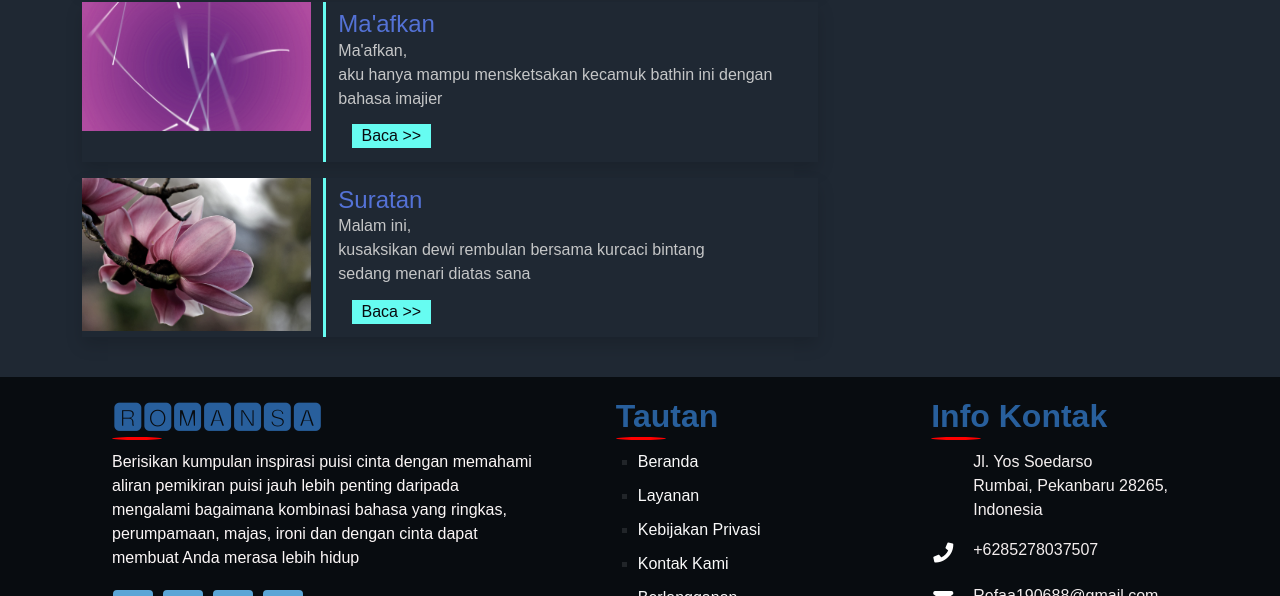
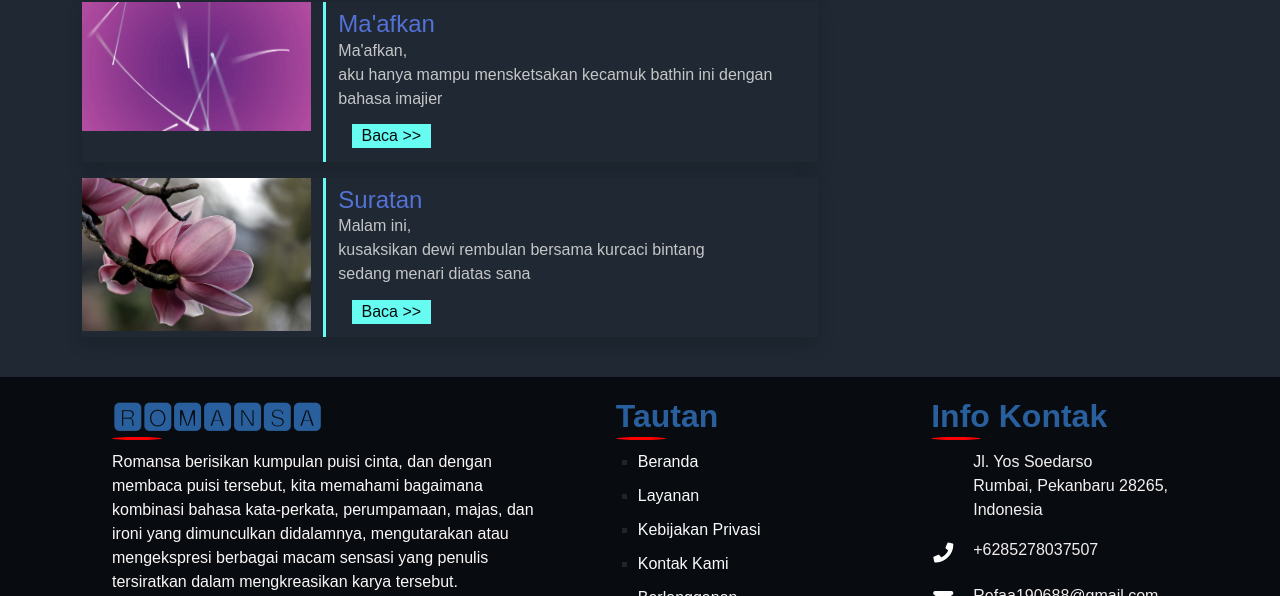
Before and after one commit to reskapauzi/reskapauzi.github.io, a plain HTML site: page index.html in a window 1280 px wide. Shown: the part 1572-2168 px from the top of the page. Drawn offline with Linux system fonts and the light colour scheme; some icons are missing.

Commit message:
Update index.html

```diff
--- a/index.html
+++ b/index.html
@@ -404,7 +404,7 @@
     <div class="container">
       <div class="note">
         <h2>🆁🅾🅼🅰🅽🆂🅰</h2>
-          <p>Berisikan kumpulan inspirasi puisi cinta dengan memahami aliran pemikiran puisi jauh lebih penting daripada mengalami bagaimana kombinasi bahasa yang ringkas, perumpamaan, majas, ironi dan dengan cinta dapat membuat Anda merasa lebih hidup</p>
+          <p>Romansa berisikan kumpulan puisi cinta, dan dengan membaca puisi tersebut, kita memahami bagaimana kombinasi bahasa kata-perkata, perumpamaan, majas, dan ironi yang dimunculkan didalamnya, mengutarakan atau mengekspresi berbagai macam sensasi yang penulis tersiratkan dalam mengkreasikan karya tersebut.</p>
           <ul class="sci">
             <li><a href="#"><i class="fab fa-facebook" aria-hidden="true"></i></a></li>
             <li><a href="#"><i class="fab fa-youtube" aria-hidden="true"></i></a></li>
```
